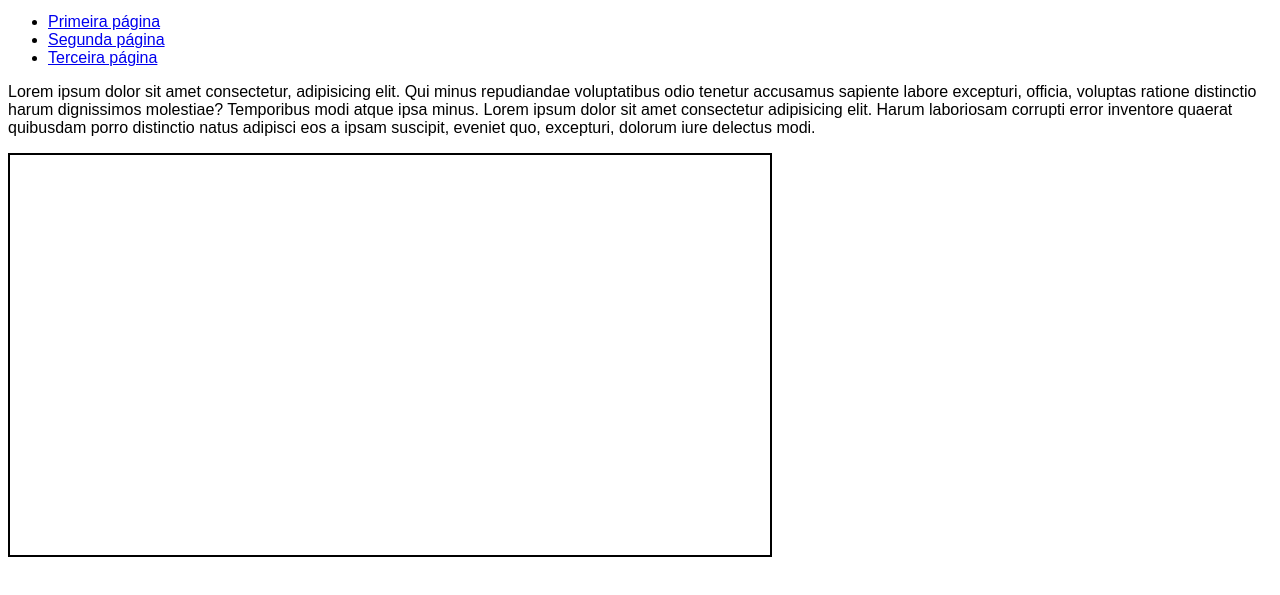
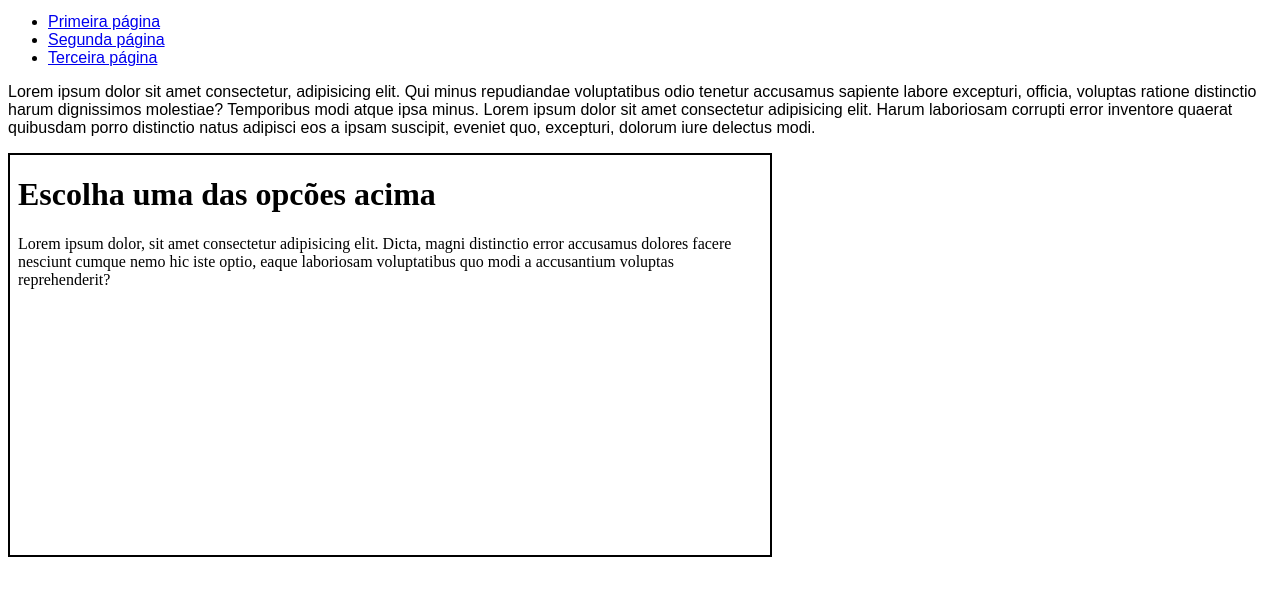
Before and after one commit to viniciussantos7/html-css, a plain HTML site: page exercícios/ex025/iframe003.html in a window 1280 px wide. Shown: the part 119-714 px from the top of the page. Drawn offline with Linux system fonts and the light colour scheme.

Commit message:
colocando srcodc no iframe

```diff
--- a/exercícios/ex025/iframe003.html
+++ b/exercícios/ex025/iframe003.html
@@ -30,7 +30,7 @@
     <p>Lorem ipsum dolor sit amet consectetur, adipisicing elit. Qui minus repudiandae voluptatibus odio tenetur accusamus sapiente labore excepturi, officia, voluptas ratione distinctio harum dignissimos molestiae? Temporibus modi atque ipsa minus. Lorem ipsum dolor sit amet consectetur adipisicing elit. Harum laboriosam corrupti error inventore quaerat quibusdam porro distinctio natus adipisci eos a ipsam suscipit, eveniet quo, excepturi, dolorum iure delectus modi.
     </p>
 
-    <iframe src="" id="tela" name="frame" >
+    <iframe srcdoc="<h1>Escolha uma das opcões acima </h1><p>Lorem ipsum dolor, sit amet consectetur adipisicing elit. Dicta, magni distinctio error accusamus dolores facere nesciunt cumque nemo hic iste optio, eaque laboriosam voluptatibus quo modi a accusantium voluptas reprehenderit? </p>" id="tela" name="frame" >
         <p>Imfelizmente seu navegador não é compatível com isso!
         </p>
     </iframe>
```
Also changed, not shown: exercícios/ex025/imagens/nubank-image-removebg-preview.png (added).
